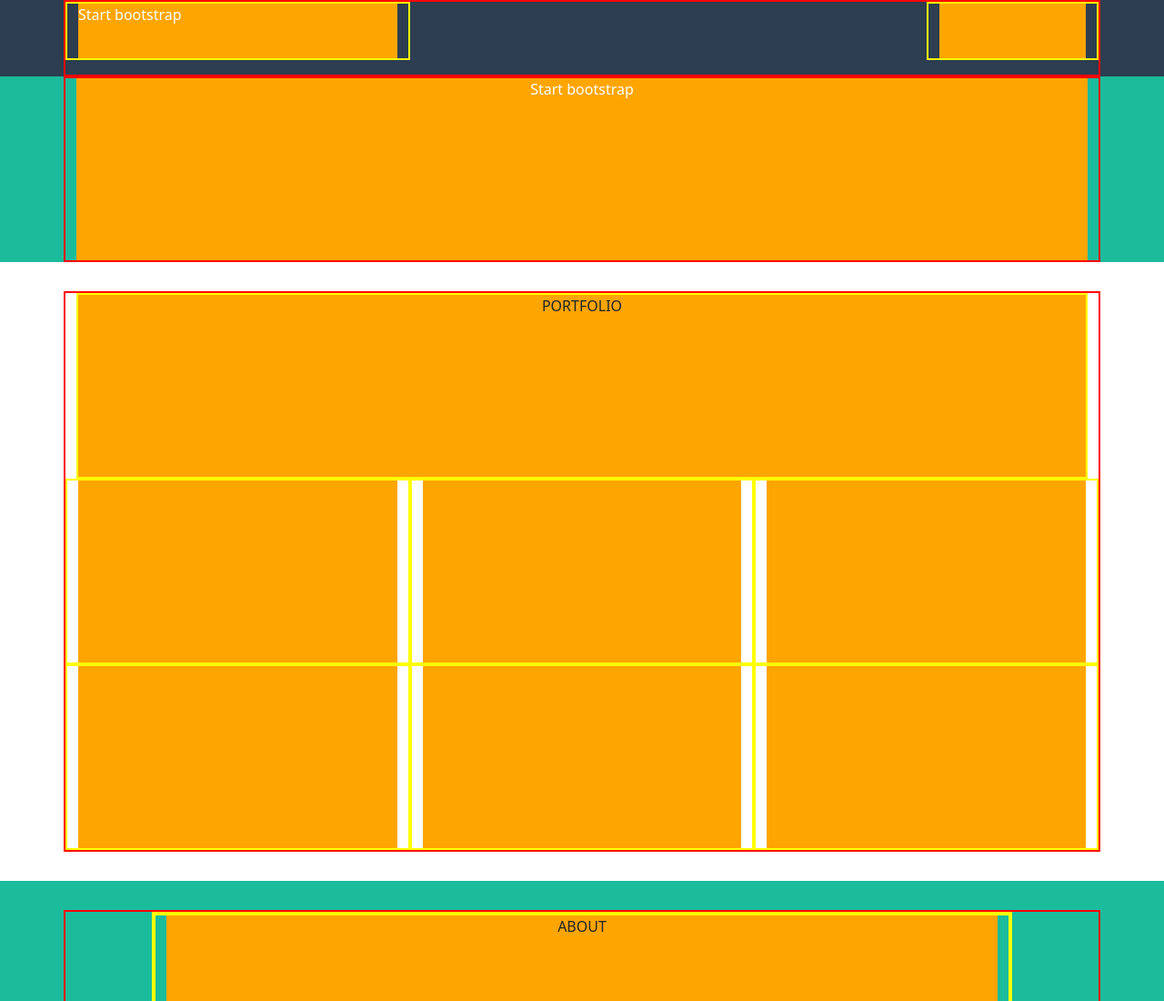
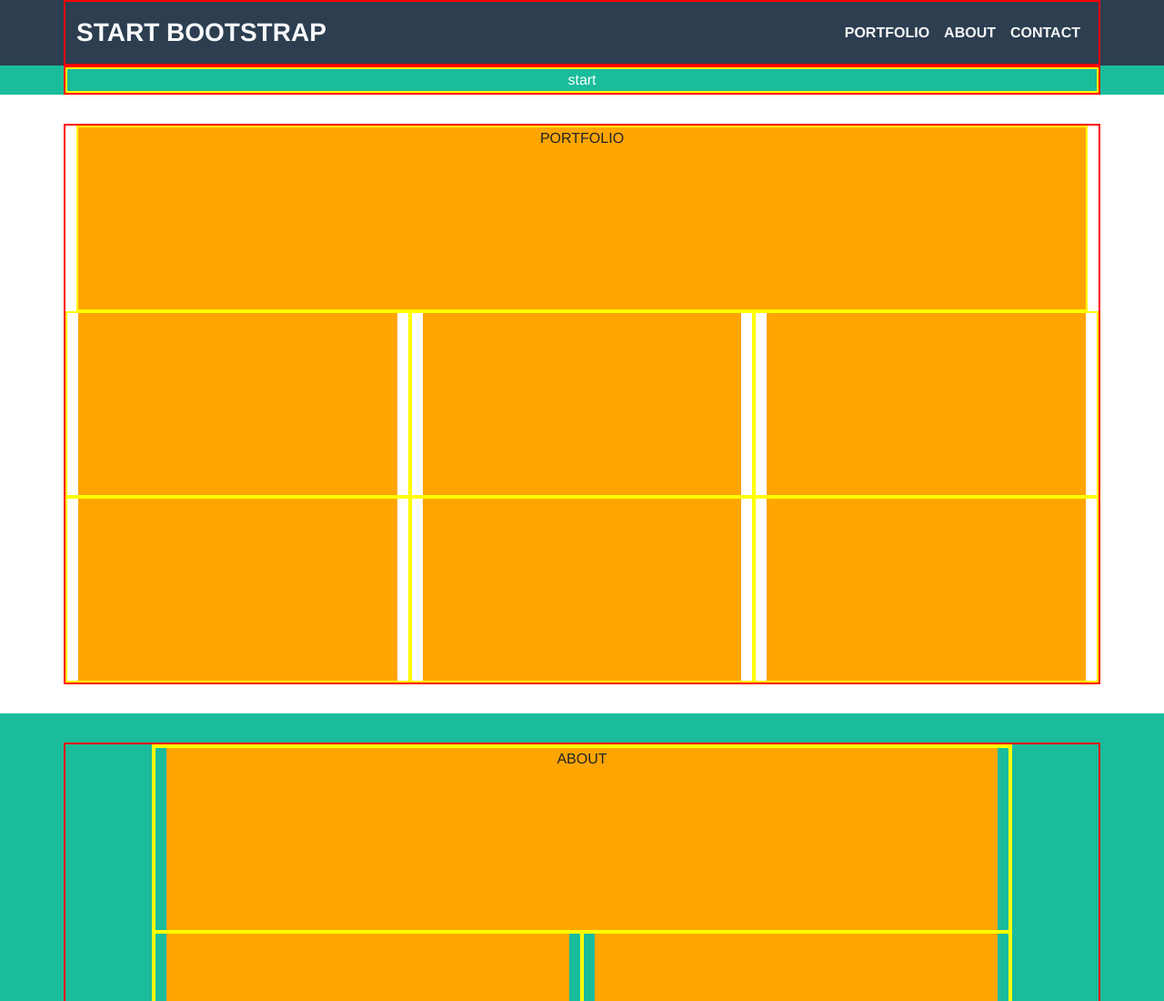
Before and after one commit to BeneArp/html-css-bootstrap-freelancer, a plain HTML site: page index.html in a window 1280 px wide. Shown: the top 1100 px of the page at 91% size. Drawn offline with nearby package versions, Linux system fonts and the light colour scheme.

Commit message:
nav bar component

```diff
--- a/css/style.css
+++ b/css/style.css
@@ -1,10 +1,11 @@
+/* generali */
+body{
+    font-family: "Helvetica Neue", Helvetica, Arial, sans-serif;
+}
+
 header{
     background-color: rgb(44 62 80);
     color: white;
-}
-
-header nav{
-    height: 80px;
 }
 
 header nav .ms-box{
@@ -32,6 +33,9 @@ section{
 
 }
 
+
+
+/* HEADER */
 .bg-green{
     background-color: rgb(26 188 156);
 }
@@ -40,6 +44,15 @@ section{
     text-align: center;
 }
 
+.fa-bars{
+    padding: 0.3em 0.7em;
+}
+
+
+
+
+
+/* MAIN */
 .button{
     margin: 2em auto;
     /* debug */
@@ -52,6 +65,12 @@ section{
     margin: 2em 0;
 }
 
+
+
+
+
+
+/* FOOTER */
 footer{
     background-color: rgb(58 84 109);
     color: white;
--- a/index.html
+++ b/index.html
@@ -7,6 +7,9 @@
 
     <!-- bootstrap -->
     <link href="https://cdn.jsdelivr.net/npm/bootstrap@5.2.3/dist/css/bootstrap.min.css" rel="stylesheet" integrity="sha384-rbsA2VBKQhggwzxH7pPCaAqO46MgnOM80zW1RWuH61DGLwZJEdK2Kadq2F9CUG65" crossorigin="anonymous">
+
+    <!-- font awsome -->
+    <link rel="stylesheet" href="https://cdnjs.cloudflare.com/ajax/libs/font-awesome/6.5.2/css/all.min.css" integrity="sha512-SnH5WK+bZxgPHs44uWIX+LLJAJ9/2PkPKZ5QiAj6Ta86w+fsb2TkcmfRyVX3pBnMFcV7oQPJkl9QevSCWr3W6A==" crossorigin="anonymous" referrerpolicy="no-referrer" />
 
     <!-- css -->
     <link rel="stylesheet" href="css/style.css">
@@ -21,26 +24,46 @@
         <!-- container -->
         <div class="container">
 
-            <nav>
+            <!-- nav bar BS component -->
+            <nav class="navbar navbar-expand-md fw-bold">
 
-                <div class="row align-items-center">
-                    <div class="col-4">
+                <!-- container -->
+                <div class="container-fluid gx-0">
 
-                        <div class="ms-box">
-                            Start bootstrap
-                        </div>
+                    <!-- logo colonna sinistra -->
+                  <a class="navbar-brand link-light fs-3" href="#">START BOOTSTRAP</a>
+                  <button
+                    class="navbar-toggler"
+                    type="button"
+                    data-bs-toggle="collapse"
+                    data-bs-target="#navbarNav"
+                    aria-controls="navbarNav"
+                    aria-expanded="false"
+                    aria-label="Toggle navigation"
+                  >
 
-                    </div>
+                  <!-- icona hamburger menu -->
+                    <span><i class="fa-solid fa-bars text-light border rounded"></i></span>
+                  </button>
 
-                    <div class="col-2 offset-6">
+                  <!-- colonna destra menu espanso -->
+                  <div class="collapse navbar-collapse flex-grow-0" id="navbarNav">
 
-                        <div class="ms-box">
+                    <!-- lista ordinata menu espanso -->
+                    <ul class="navbar-nav">
+                      <li class="nav-item">
+                        <a class="nav-link link-light" href="#">PORTFOLIO</a>
+                      </li>
+                      <li class="nav-item">
+                        <a class="nav-link link-light" href="#">ABOUT</a>
+                      </li>
+                      <li class="nav-item">
+                        <a class="nav-link link-light" href="#">CONTACT</a>
+                      </li>
+                    </ul>
 
-                        </div>
-
-                    </div>
+                  </div>
                 </div>
-
             </nav>
 
         </div>
@@ -49,10 +72,13 @@
 
             <div class="container">
 
-                <div class="ms-box">
-                    Start bootstrap
+                <div class="row text-center">
+
+                    <div class="col-12">
+                        start
+                    </div>
+
                 </div>
-
             </div>
 
         </div>
```
